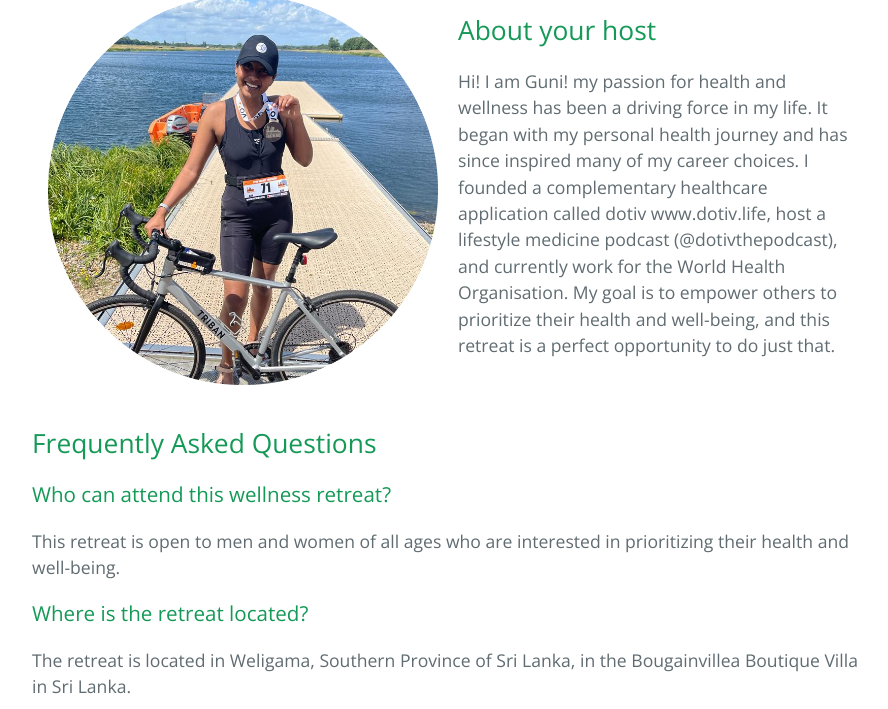
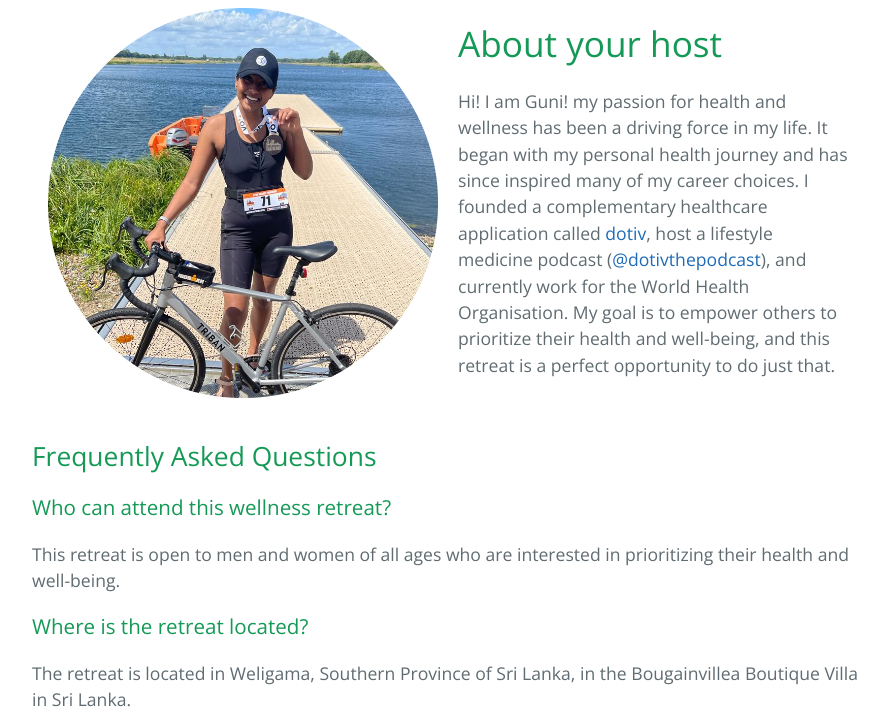
Before and after one commit to shrihari/weligama-retreat, a Jekyll site: the page built from index.html, in a window 1280 px wide and 900 px high, scrolled down 1279 px, cut to the strip 191-900 px from the top of the window. Shown: the whole strip, without its empty margins (192-1080 px from the left). Built offline with Jekyll 4.4.1, drawn with Linux system fonts in a browser that asks for light colours.

Commit message:
Update index.html

```diff
--- a/index.html
+++ b/index.html
@@ -8,7 +8,7 @@ layout: default
       <a href="assets/villa.jpeg" target="_blank"><img src="assets/villa.jpeg" alt="Boutique Villa Weligama" /></a>
     </div>
     <div class="flex-2">
-      <h2>Retreat Details</h2>
+      <h1>Retreat Details</h1>
       <p class="details">5-day, 4-night experience</p>
       <p class="details"><strong>When:</strong> November 1-5, 2023</p>
       <p class="details"><strong>Where:</strong> Boutique Villa Weligama, 811 Bypass Road</p>
@@ -23,7 +23,7 @@ layout: default
     <div class="row">
       <div class="col-lg-12">
         <img src="path/to/yoga-image.jpg" class="img-fluid" alt="">
-        <h2>Activities</h2>
+        <h1>Activities</h1>
         <p>We will be joined by a licensed UK psychologist, an Ayurvedic doctor, and a yoga instructor. We will combine Vedic principles and modern psychology to focus on mental, physical, and spiritual health.</p>
         <ul>
           <li>Deep dives into health goals</li>
@@ -45,8 +45,8 @@ layout: default
       <a href="assets/guni.jpg" target="_blank"><img src="assets/guni.jpg" alt="Guni" /></a>
     </div>
     <div class="flex-2">
-      <h2>About your host</h2>
-      <p>Hi! I am Guni! my passion for health and wellness has been a driving force in my life. It began with my personal health journey and has since inspired many of my career choices. I founded a complementary healthcare application called dotiv www.dotiv.life, host a lifestyle medicine podcast (@dotivthepodcast), and currently work for the World Health Organisation. My goal is to empower others to prioritize their health and well-being, and this retreat is a perfect opportunity to do just that.</p>
+      <h1>About your host</h1>
+      <p>Hi! I am Guni! my passion for health and wellness has been a driving force in my life. It began with my personal health journey and has since inspired many of my career choices. I founded a complementary healthcare application called <a href="http://dotiv.life" target="_blank">dotiv</a>, host a lifestyle medicine podcast (<a href="https://www.instagram.com/dotivthepodcast/" target="_blank">@dotivthepodcast</a>), and currently work for the World Health Organisation. My goal is to empower others to prioritize their health and well-being, and this retreat is a perfect opportunity to do just that.</p>
     </div>
   </div>
 </section>
```
